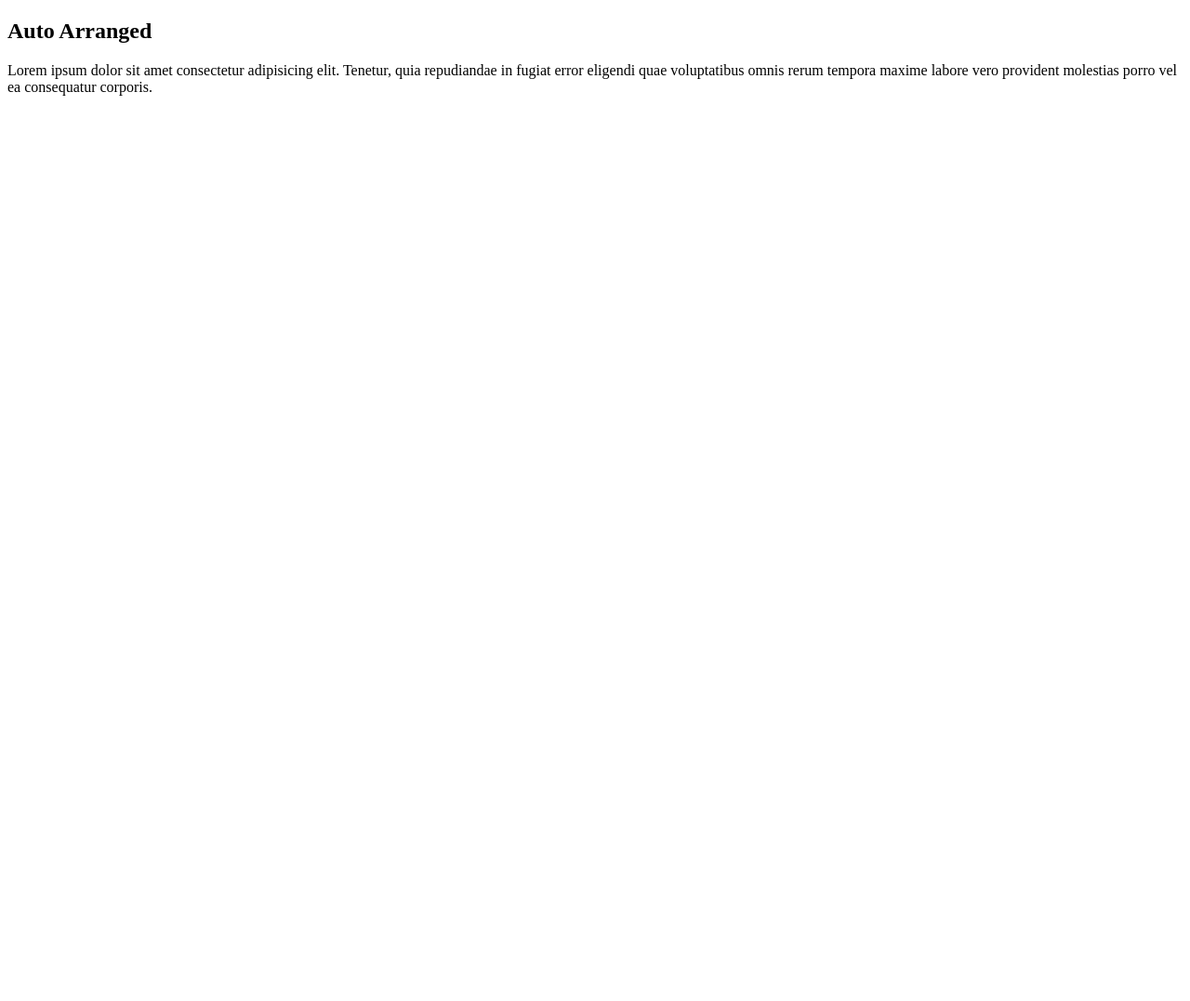
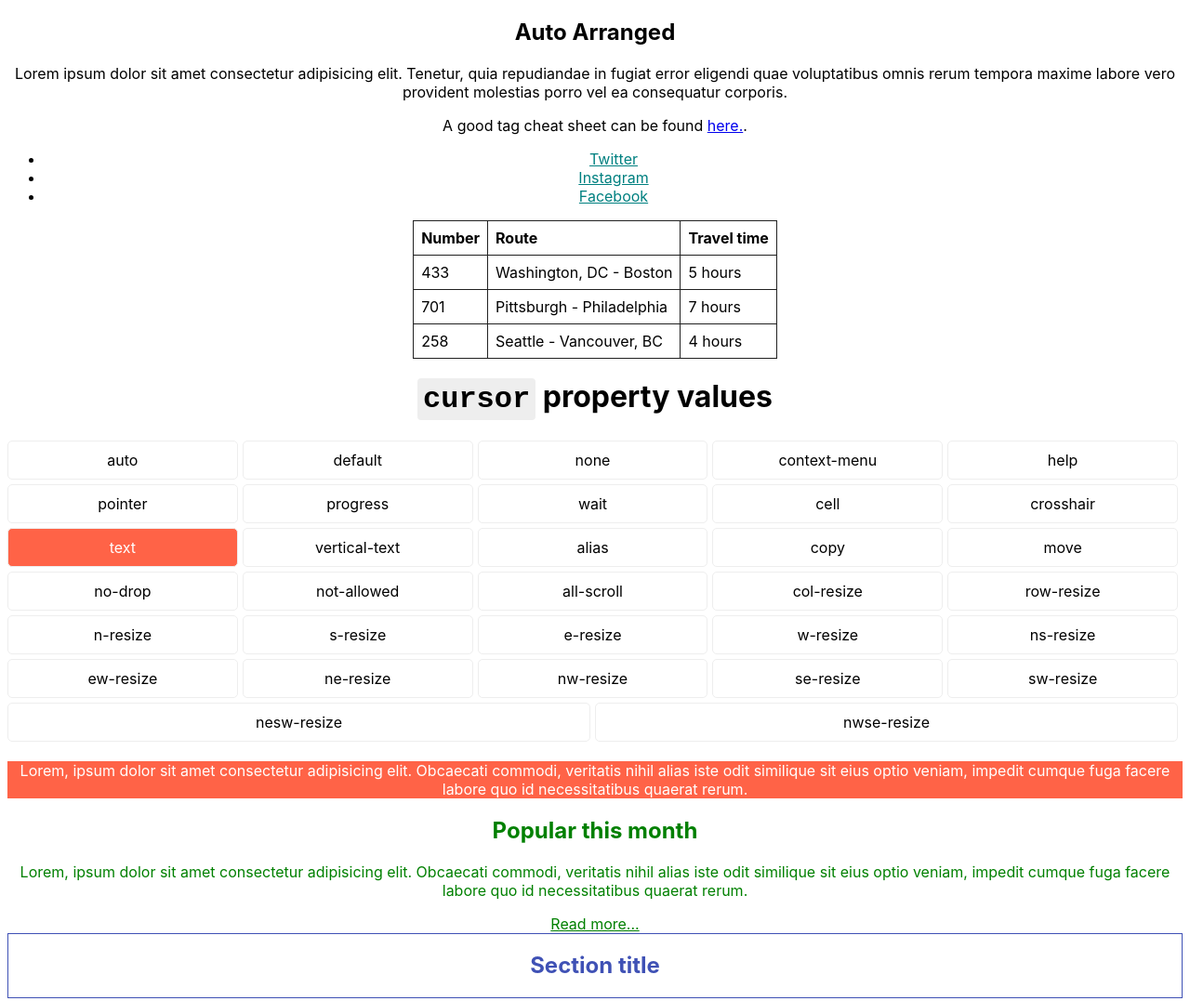
Before and after one commit to donrubenjr/test-repo, a plain HTML site: page index.html in a window 1280 px wide. Shown: the whole page at 93% size. Before the commit the page ends 800 px from the top, so only its background shows below. Drawn offline with Linux system fonts and the light colour scheme.

Commit message:
Inheritance

```diff
--- a/index.html
+++ b/index.html
@@ -1,18 +1,122 @@
 <!DOCTYPE html>
 <html lang="en">
   <head>
-    <meta charset="UTF-8">
-    <meta name="viewport" content="width=device-width, initial-scale=1.0">
+    <meta charset="UTF-8" />
+    <meta name="viewport" content="width=device-width, initial-scale=1.0" />
+    <link rel="stylesheet" href="styles.css" />
     <title>Document</title>
   </head>
   <body>
+    <header></header>
+    <main>
       <div>
         <h2>Auto Arranged</h2>
         <p>
-            Lorem ipsum dolor sit amet consectetur adipisicing elit. Tenetur,
-            quia repudiandae in fugiat error eligendi quae voluptatibus omnis
-            rerum tempora maxime labore vero provident molestias porro vel ea consequatur corporis.
+          Lorem ipsum dolor sit amet consectetur adipisicing elit. Tenetur, quia
+          repudiandae in fugiat error eligendi quae voluptatibus omnis rerum
+          tempora maxime labore vero provident molestias porro vel ea
+          consequatur corporis.
+        </p>
+
+        <p>
+          A good tag cheat sheet can be found
+          <a class="link" href="https://htmlreference.io">here.</a>.
         </p>
       </div>
+
+      <ul class="social-links">
+        <li><a class="link" href="https://twitter.com">Twitter</a></li>
+        <li><a class="link" href="https://www.instagram.com">Instagram</a></li>
+        <li><a class="link" href="https://www.facebook.com">Facebook</a></li>
+      </ul>
+
+      <table class="schedule">
+        <thead>
+          <tr>
+            <th>Number</th>
+            <th>Route</th>
+            <th>Travel time</th>
+          </tr>
+        </thead>
+
+        <tbody class="schedule-body">
+          <tr>
+            <td>433</td>
+            <td>Washington, DC - Boston</td>
+            <td>5 hours</td>
+          </tr>
+          <tr>
+            <td>701</td>
+            <td>Pittsburgh - Philadelphia</td>
+            <td>7 hours</td>
+          </tr>
+          <tr>
+            <td>258</td>
+            <td>Seattle - Vancouver, BC</td>
+            <td>4 hours</td>
+          </tr>
+        </tbody>
+      </table>
+
+      <h1><code>cursor</code> property values</h1>
+
+      <div class="cursors">
+        <div class="auto">auto</div>
+        <div class="default">default</div>
+        <div class="none">none</div>
+        <div class="context-menu">context-menu</div>
+        <div class="help">help</div>
+        <div class="pointer">pointer</div>
+        <div class="progress">progress</div>
+        <div class="wait">wait</div>
+        <div class="cell">cell</div>
+        <div class="crosshair">crosshair</div>
+        <div class="text">text</div>
+        <div class="vertical-text">vertical-text</div>
+        <div class="alias">alias</div>
+        <div class="copy">copy</div>
+        <div class="move">move</div>
+        <div class="no-drop">no-drop</div>
+        <div class="not-allowed">not-allowed</div>
+        <div class="all-scroll">all-scroll</div>
+        <div class="col-resize">col-resize</div>
+        <div class="row-resize">row-resize</div>
+        <div class="n-resize">n-resize</div>
+        <div class="s-resize">s-resize</div>
+        <div class="e-resize">e-resize</div>
+        <div class="w-resize">w-resize</div>
+        <div class="ns-resize">ns-resize</div>
+        <div class="ew-resize">ew-resize</div>
+        <div class="ne-resize">ne-resize</div>
+        <div class="nw-resize">nw-resize</div>
+        <div class="se-resize">se-resize</div>
+        <div class="sw-resize">sw-resize</div>
+        <div class="nesw-resize">nesw-resize</div>
+        <div class="nwse-resize">nwse-resize</div>
+      </div>
+      <p class="text">
+        Lorem, ipsum dolor sit amet consectetur adipisicing elit. Obcaecati
+        commodi, veritatis nihil alias iste odit similique sit eius optio
+        veniam, impedit cumque fuga facere labore quo id necessitatibus quaerat
+        rerum.
+      </p>
+
+      <article class="post">
+        <h1>Popular this month</h1>
+        <p>
+          Lorem, ipsum dolor sit amet consectetur adipisicing elit. Obcaecati
+          commodi, veritatis nihil alias iste odit similique sit eius optio
+          veniam, impedit cumque fuga facere labore quo id necessitatibus
+          quaerat rerum.
+        </p>
+        <a href="" class="post-link">Read more...</a>
+      </article>
+
+      <section class="section">
+        <h1 class="section-title">Section title</h1>
+      </section>
+    </main>
+
+    <footer></footer>
   </body>
 </html>
--- /dev/null
+++ b/styles.css
@@ -0,0 +1,220 @@
+/* .link {
+  color: teal;
+}
+
+.link:hover {
+  color: tomato;
+}
+
+.social-links .link {
+  color: teal;
+}
+
+.social-links .link:hover {
+  color: tomato;
+} */
+
+/* .social-links .link {
+  color: teal;
+}
+
+.social-links .link:focus {
+  color: orange;
+} */
+
+.social-links .link {
+  color: teal;
+}
+
+/* Two or more selectors are separated by a comma */
+.social-links .link:hover,
+.social-links .link:focus {
+  color: orange;
+}
+
+.social-links .link:active {
+  color: red;
+}
+
+.social-links .link:visited {
+  color: green;
+}
+
+.schedule-body > th:hover,
+tr:hover {
+  background-color: tomato;
+  color: white;
+}
+
+.schedule {
+  border-collapse: collapse;
+}
+
+.schedule th,
+.schedule td {
+  padding: 8px;
+  border: 1px solid #212121;
+}
+
+.auto {
+  cursor: auto;
+}
+.default {
+  cursor: default;
+}
+.none {
+  cursor: none;
+}
+.context-menu {
+  cursor: context-menu;
+}
+.help {
+  cursor: help;
+}
+.pointer {
+  cursor: pointer;
+}
+.progress {
+  cursor: progress;
+}
+.wait {
+  cursor: wait;
+}
+.cell {
+  cursor: cell;
+}
+.crosshair {
+  cursor: crosshair;
+}
+.text {
+  cursor: text;
+}
+.vertical-text {
+  cursor: vertical-text;
+}
+.alias {
+  cursor: alias;
+}
+.copy {
+  cursor: copy;
+}
+.move {
+  cursor: move;
+}
+.no-drop {
+  cursor: no-drop;
+}
+.not-allowed {
+  cursor: not-allowed;
+}
+.all-scroll {
+  cursor: all-scroll;
+}
+.col-resize {
+  cursor: col-resize;
+}
+.row-resize {
+  cursor: row-resize;
+}
+.n-resize {
+  cursor: n-resize;
+}
+.e-resize {
+  cursor: e-resize;
+}
+.s-resize {
+  cursor: s-resize;
+}
+.w-resize {
+  cursor: w-resize;
+}
+.ns-resize {
+  cursor: ns-resize;
+}
+.ew-resize {
+  cursor: ew-resize;
+}
+.ne-resize {
+  cursor: ne-resize;
+}
+.nw-resize {
+  cursor: nw-resize;
+}
+.se-resize {
+  cursor: se-resize;
+}
+.sw-resize {
+  cursor: sw-resize;
+}
+.nesw-resize {
+  cursor: nesw-resize;
+}
+.nwse-resize {
+  cursor: nwse-resize;
+}
+
+body {
+  text-align: center;
+  font-family: -apple-system, BlinkMacSystemFont, "Segoe UI", Roboto, Helvetica,
+    Arial, sans-serif, "Apple Color Emoji", "Segoe UI Emoji", "Segoe UI Symbol";
+}
+
+.cursors {
+  display: flex;
+  flex-wrap: wrap;
+}
+
+.cursors > div {
+  flex: 200px;
+  padding: 10px 2px;
+  white-space: nowrap;
+  border: 1px solid #eee;
+  border-radius: 5px;
+  margin: 0 5px 5px 0;
+}
+
+.cursors > div:hover {
+  background: #eee;
+}
+
+code {
+  display: inline-block;
+  background-color: #eee;
+  padding: 4px 6px;
+  border-radius: 4px;
+  font-size: 32px;
+}
+
+.schedule {
+  margin-left: auto;
+  margin-right: auto;
+  text-align: left;
+}
+
+.text {
+  background-color: tomato;
+  color: white;
+}
+
+.post {
+  color: green;
+}
+
+.post-link {
+  color: inherit;
+}
+
+.section {
+  /* Other styles */
+  border: 1px solid #3f51b5;
+}
+
+.section-title {
+  /* Other styles */
+  color: #3f51b5;
+}
+
+.section-title::before {
+  /* Other styles */
+  background-color: #3f51b5;
+}
```
Lines whose indentation alone changed are shown as unchanged.
